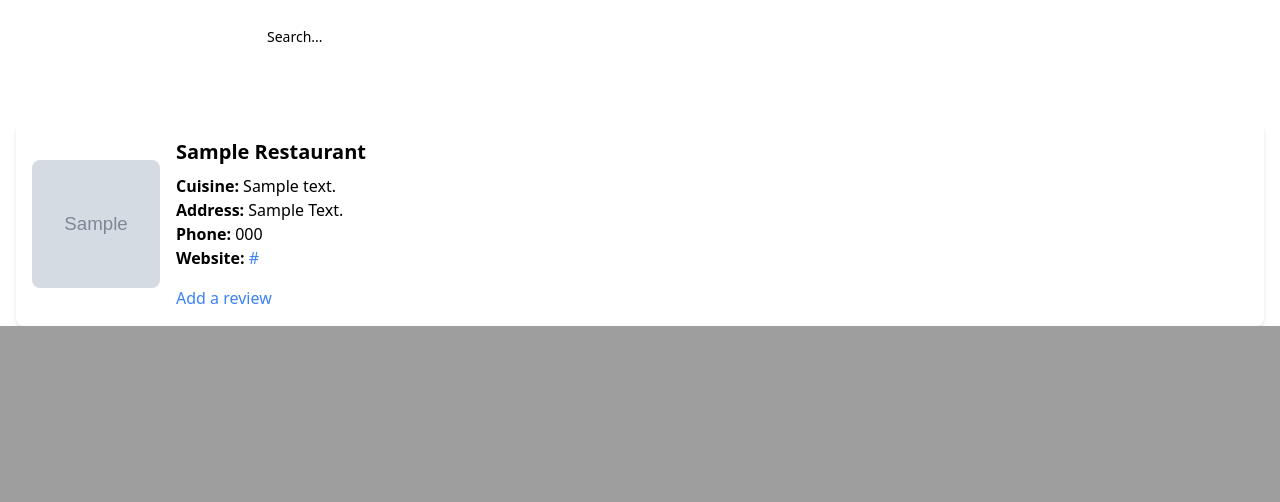
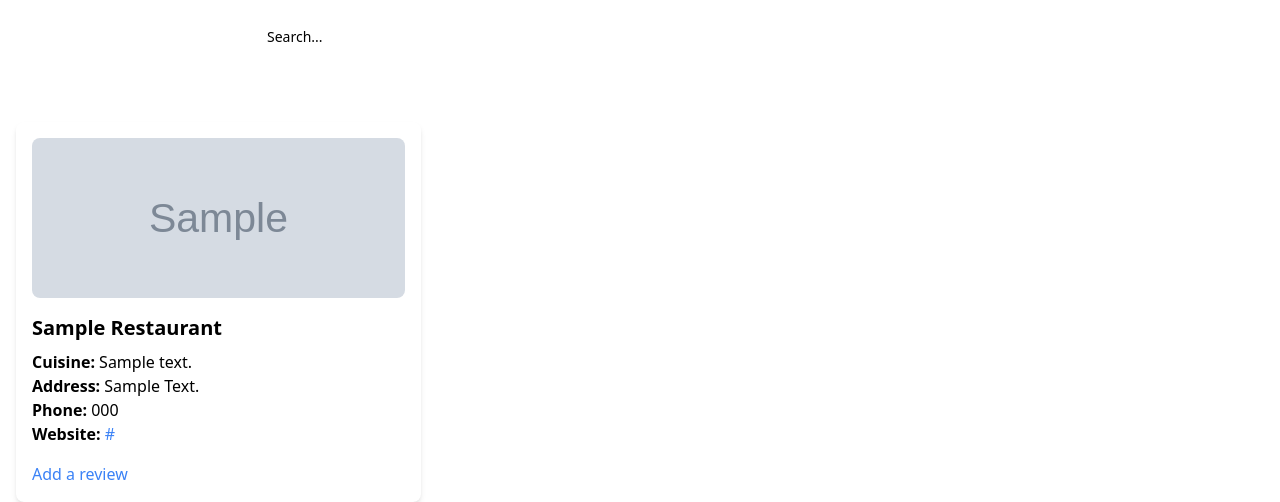
Before and after one commit to K6-PBD-Midterm/denpasar-food, a Django app: template restaurants/templates/restaurant_list.html in a window 1280 px wide. Shown: the part 720-1222 px from the top of the page. Before the commit the page ends 1046 px from the top, so only its background shows below. Run offline with Django 5.2, Linux system fonts and the light colour scheme; the template is opened without the code that fills it: most values are stand-ins (such as "Sample title", 1, 10 or a date in 2020); grey boxes marked "Sample" are stand-in pictures; data that the repository does not hold is empty; some libraries are stand-ins or nearby versions.

Commit message:
revert to Grid view

```diff
--- a/restaurants/templates/card.html
+++ b/restaurants/templates/card.html
@@ -1,14 +1,14 @@
-<div class="flex flex-row items-center w-full">  <!-- Use flexbox for horizontal layout -->
-    <div class="flex-shrink-0">
+<div class="flex flex-col items-start w-full">  <!-- Use flexbox for vertical layout -->
+    <div class="flex-shrink-0 w-full">
         {% if restaurant.image_url %}
-            <img src="{{ restaurant.image_url }}" alt="{{ restaurant.name }}" class="w-32 h-32 object-cover rounded-lg mr-4">  <!-- Fixed size for images -->
+            <img src="{{ restaurant.image_url }}" alt="{{ restaurant.name }}" class="w-full h-40 object-cover rounded-lg mb-4">  <!-- Full width for images -->
         {% else %}
-            <div class="w-32 h-32 bg-gray-200 flex items-center justify-center rounded-lg mr-4">
+            <div class="w-full h-32 bg-gray-200 flex items-center justify-center rounded-lg mb-4">
                 <span>No Image Available</span>
             </div>
         {% endif %}
     </div>
-    <div class="flex-grow">
+    <div class="flex-grow w-full">
         <h3 class="text-xl font-bold mb-2">{{ restaurant.name|title }}</h3>
         <p><span class="font-semibold">Cuisine:</span>
             {% if restaurant.cuisines %}
--- a/restaurants/templates/restaurant_list.html
+++ b/restaurants/templates/restaurant_list.html
@@ -17,9 +17,9 @@
 
 <!-- Restaurant list container -->
 <div id="restaurant-list-container" class="container mx-auto mt-12 px-4">
-    <div class="flex flex-col space-y-4">  <!-- Use flexbox for vertical stacking -->
+    <div class="grid grid-cols-1 md:grid-cols-2 lg:grid-cols-3 gap-4">  <!-- Use grid for layout -->
         {% for restaurant in restaurants %}
-            <div class="bg-white shadow-md rounded-lg p-4 flex flex-row items-center">  <!-- Use flexbox for horizontal layout -->
+            <div class="bg-white shadow-md rounded-lg p-4">  <!-- Grid item -->
                 {% include "card.html" with restaurant=restaurant %}
             </div>
         {% empty %}
```
